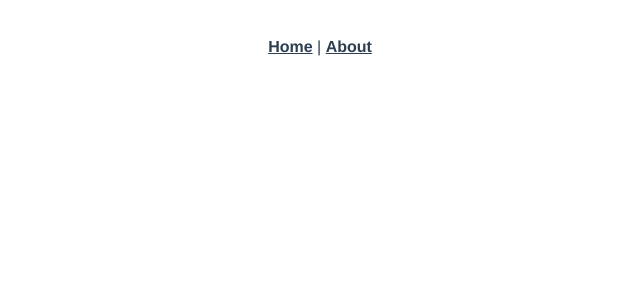
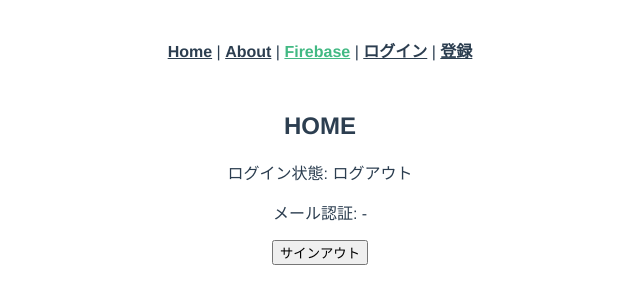
Before and after one commit to original-team-app/skiskiiii, a Vue app: page /firebase in a window 1280 px wide. Before the commit this address had no page. Shown: the top 304 px of the page, without its empty margins (320-960 px from the left). Built offline with nearby package versions, Linux system fonts and the light colour scheme; no server answers.

Commit message:
ログイン機能の実装

```diff
--- a/package.json
+++ b/package.json
@@ -8,6 +8,7 @@
     "lint": "vue-cli-service lint"
   },
   "dependencies": {
+    "axios": "^0.26.1",
     "core-js": "^3.6.5",
     "firebase": "^9.6.8",
     "vue": "^3.0.0",
--- a/src/App.vue
+++ b/src/App.vue
@@ -1,7 +1,10 @@
 <template>
   <div id="nav">
     <router-link to="/">Home</router-link> |
-    <router-link to="/about">About</router-link>
+    <router-link to="/about">About</router-link> |
+    <router-link to="/Firebase">Firebase</router-link> |
+    <router-link to="/Login">ログイン</router-link> |
+    <router-link to="/Register">登録</router-link>
   </div>
   <router-view />
 </template>
--- a/src/main.js
+++ b/src/main.js
@@ -2,4 +2,5 @@ import { createApp } from "vue"
 import App from "./App.vue"
 import router from "./router"
 import "./firebase.js"
+
 createApp(App).use(router).mount("#app")
--- a/src/router/index.js
+++ b/src/router/index.js
@@ -16,6 +16,21 @@ const routes = [
     component: () =>
       import(/* webpackChunkName: "about" */ "../views/About.vue"),
   },
+  {
+    path: "/firebase",
+    name: "Firebase",
+    component: () => import("../views/Firebase.vue"),
+  },
+  {
+    path: "/login",
+    name: "Login",
+    component: () => import("../views/Login.vue"),
+  },
+  {
+    path: "/register",
+    name: "Register",
+    component: () => import("../views/Register.vue"),
+  },
 ]
 
 const router = createRouter({
--- /dev/null
+++ b/src/views/Firebase.vue
@@ -0,0 +1,47 @@
+<template>
+  <div>
+    <h2>HOME</h2>
+    <p>ログイン状態: {{ authState }}</p>
+    <p>メール認証: {{ emailVerified }}</p>
+    <button @click="signOut">サインアウト</button>
+  </div>
+</template>
+
+<script>
+import { getAuth, signOut, onAuthStateChanged } from "firebase/auth"
+const auth = getAuth()
+
+export default {
+  name: "Home",
+  data() {
+    return {
+      authState: "",
+      emailVerified: "",
+    }
+  },
+  methods: {
+    signOut() {
+      signOut(auth)
+        //ログアウト成功した場合はログイン画面へ
+        .then(() => {
+          this.$router.push("/login")
+        })
+        //失敗した場合はエラーメッセージを画面に出力
+        .catch((e) => (this.error = e.message))
+    },
+  },
+  mounted() {
+    //現在ログインしているユーザの情報を取得
+    onAuthStateChanged(auth, (user) => {
+      //メール認証をしているかどうか
+      if (user) {
+        this.authState = "ログイン"
+        this.emailVerified = user.emailVerified ? "済" : "未"
+      } else {
+        this.authState = "ログアウト"
+        this.emailVerified = "-"
+      }
+    })
+  },
+}
+</script>
--- /dev/null
+++ b/src/views/Login.vue
@@ -0,0 +1,42 @@
+<template>
+  <div>
+    <h2>ログイン</h2>
+    <form @submit.prevent="login">
+      <!-- メールアドレス -->
+      <div class="form-group">
+        <input type="email" placeholder="メールアドレス" v-model="email" />
+      </div>
+      <!-- パスワード -->
+      <div class="form-group">
+        <input type="password" placeholder="パスワード" v-model="password" />
+      </div>
+      <!-- 登録ボタン -->
+      <button type="submit">サインイン</button>
+      <!-- エラーメッセージ -->
+      <div class="text-danger">{{ error }}</div>
+    </form>
+  </div>
+</template>
+
+<script>
+import { getAuth, signInWithEmailAndPassword } from "firebase/auth"
+const auth = getAuth()
+export default {
+  data() {
+    return {
+      email: "",
+      password: "",
+      error: "",
+    }
+  },
+  methods: {
+    login() {
+      signInWithEmailAndPassword(auth, this.email, this.password)
+        //ログイン成功した場合はFirebase画面へ
+        .then(() => this.$router.push("/firebase"))
+        //失敗した場合はエラーメッセージを画面に出力
+        .catch((e) => (this.error = e.message))
+    },
+  },
+}
+</script>
--- /dev/null
+++ b/src/views/Register.vue
@@ -0,0 +1,59 @@
+<template>
+  <div>
+    <h2>アカウントの作成</h2>
+    <form @submit.prevent="registerUser">
+      <!-- メールアドレス -->
+      <div class="form-group">
+        <input type="email" placeholder="メールアドレス" v-model="email" />
+      </div>
+      <!-- パスワード -->
+      <div class="form-group">
+        <input type="password" placeholder="パスワード" v-model="password" />
+      </div>
+      <!-- 登録ボタン -->
+      <button type="submit">登録</button>
+      <!-- エラーメッセージ -->
+      <div class="text-danger">{{ error }}</div>
+    </form>
+  </div>
+</template>
+
+<script>
+import {
+  getAuth,
+  createUserWithEmailAndPassword,
+  sendEmailVerification,
+} from "firebase/auth"
+const auth = getAuth()
+export default {
+  data() {
+    return {
+      email: "",
+      password: "",
+      error: "",
+    }
+  },
+  methods: {
+    //emailとpasswordを引数にFirebaseのAuthenticationにユーザを登録
+    registerUser() {
+      createUserWithEmailAndPassword(auth, this.email, this.password)
+        //成功した場合はsendEmail()が呼び出される
+        .then(() => {
+          this.sendEmail(this.email)
+        })
+        //失敗した場合はエラーメッセージを画面に出力
+        .catch((e) => (this.error = e.message))
+    },
+    //認証リンクメールを送信する
+    sendEmail() {
+      const actionCodeSettings = {
+        url: "http://" + location.host + "/Login",
+      }
+      auth.languageCode = "ja"
+      sendEmailVerification(auth.currentUser, actionCodeSettings)
+        .then(() => alert("認証メールを送りました!"))
+        .catch((e) => console.log(e))
+    },
+  },
+}
+</script>
```
Also changed, not shown: 1 other file (tests, documents, lock files or other folders).
